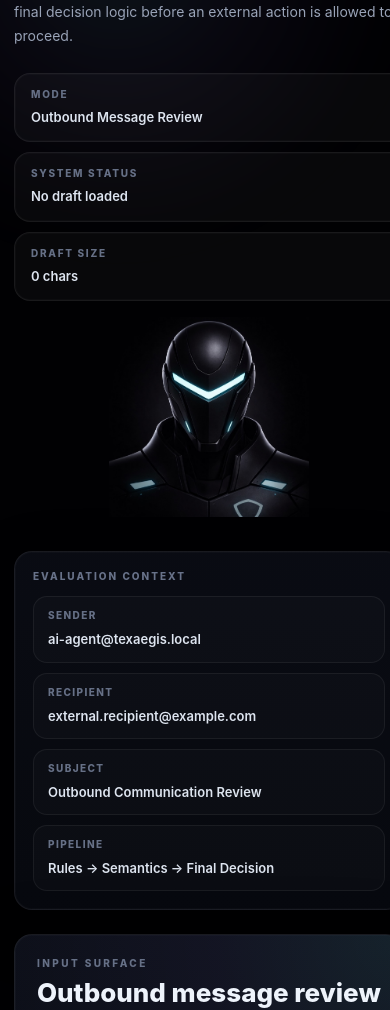
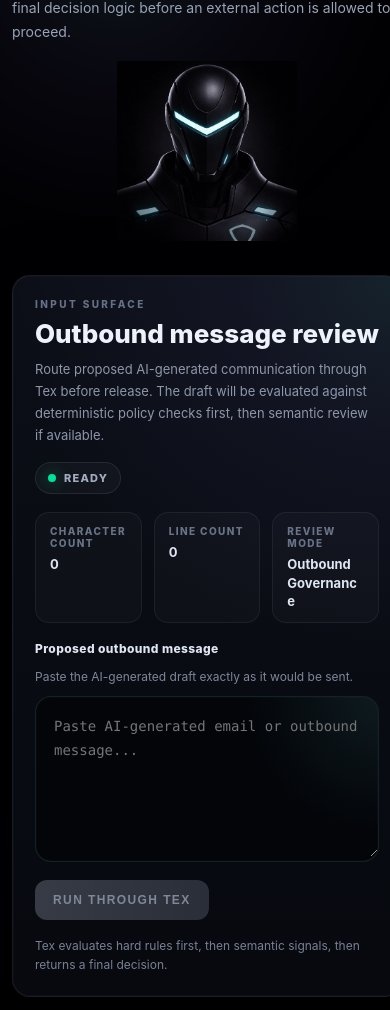
Before and after one commit to MattNardizzi/texaegis-frontend, a React app: page / in a window 390 px wide. Shown: the part 168-1178 px from the top of the page. Built offline with nearby package versions, Linux system fonts and the light colour scheme; no server answers; the HTML template or start-up script is replaced by a standard one.

Commit message:
move evaluation context above grid, align deterministic and semantic

```diff
--- a/src/App.css
+++ b/src/App.css
@@ -1,4 +1,4 @@
-/* ── Tex Aegis Responsive Layout ── */
+/* â”€â”€ Tex Aegis Responsive Layout â”€â”€ */
 
 .tex-hero-content {
   display: grid;
@@ -55,7 +55,7 @@
   padding: 56px 28px 72px;
 }
 
-/* ── Tablet (≤1024px) ── */
+/* â”€â”€ Tablet (â‰¤1024px) â”€â”€ */
 @media (max-width: 1024px) {
   .tex-shell {
     padding: 36px 20px 48px;
@@ -86,12 +86,16 @@
     width: 280px;
     height: 280px;
   }
+
+  .tex-context-grid {
+    grid-template-columns: repeat(2, minmax(0, 1fr));
+  }
 }
 
-/* ── Mobile (≤640px) ── */
+/* â”€â”€ Mobile (â‰¤640px) â”€â”€ */
 @media (max-width: 640px) {
   .tex-shell {
-    padding: 24px 14px 40px;
+    padding: 20px 12px 32px;
   }
 
   .tex-hero-content {
@@ -101,7 +105,7 @@
 
   .tex-hero-meta-row {
     grid-template-columns: 1fr;
-    gap: 10px;
+    gap: 8px;
   }
 
   .tex-main-grid {
@@ -110,8 +114,8 @@
   }
 
   .tex-context-grid {
-    grid-template-columns: 1fr;
-    gap: 10px;
+    grid-template-columns: 1fr 1fr;
+    gap: 8px;
   }
 
   .tex-layers-grid {
@@ -121,7 +125,22 @@
   }
 
   .tex-character-image {
-    width: 200px;
-    height: 200px;
+    width: 180px;
+    height: 180px;
+  }
+
+  .tex-hide-mobile {
+    display: none;
+  }
+
+  .tex-hero-meta-row {
+    display: none;
   }
 }
+
+/* â”€â”€ Mobile textarea fix â”€â”€ */
+@media (max-width: 640px) {
+  #tex-email-input {
+    min-height: 160px !important;
+  }
+}
--- a/src/pages/TexAegisDemo.jsx
+++ b/src/pages/TexAegisDemo.jsx
@@ -94,7 +94,7 @@ export default function TexAegisDemo() {
           </div>
         </header>
 
-        <div style={styles.contextCard}>
+        <div style={styles.contextCard} className="tex-hide-mobile">
           <div style={styles.contextLabel}>EVALUATION CONTEXT</div>
 
           <div className="tex-context-grid">
```
